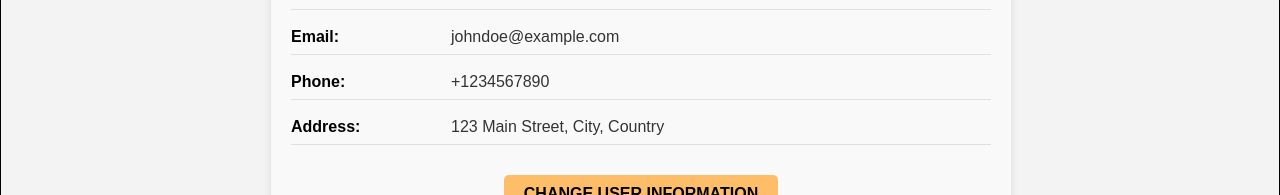
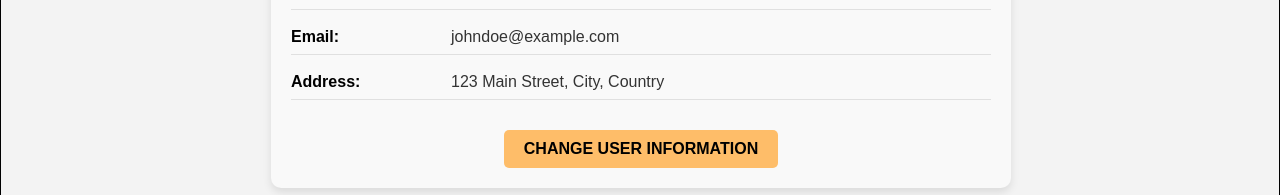
Before and after one commit to KhoiDang1209/AI-Shopping-System, a React (Create React App) app in the folder frontend/: page /User in a window 1280 px wide. Shown: the part 299-494 px from the top of the page. Built offline with nearby package versions, Linux system fonts and the light colour scheme; no server answers.

Commit message:
fix user page

```diff
--- a/frontend/src/Pages/UserPage/User.js
+++ b/frontend/src/Pages/UserPage/User.js
@@ -45,9 +45,6 @@ const User = () => {
               <strong>Email:</strong> <span>{userInfo.email}</span>
             </div>
             <div className="user__info__item">
-              <strong>Phone:</strong> <span>{userInfo.phone}</span>
-            </div>
-            <div className="user__info__item">
               <strong>Address:</strong> <span>{userInfo.address}</span>
             </div>
           </div>
```
